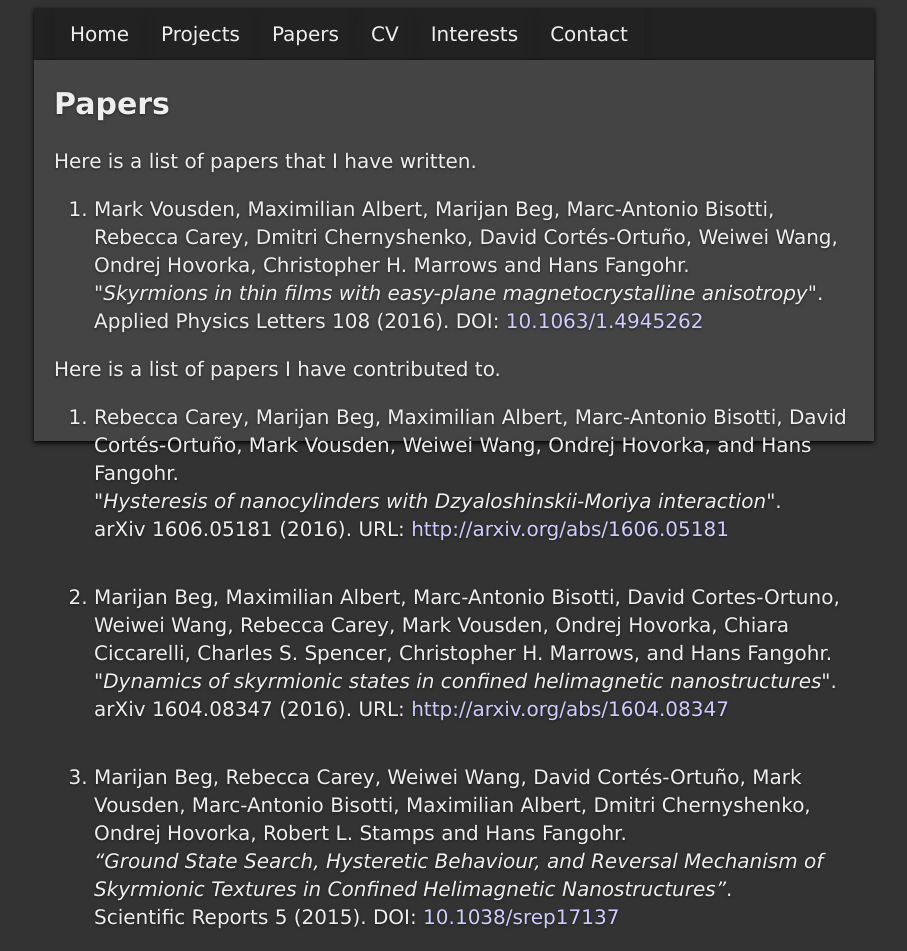
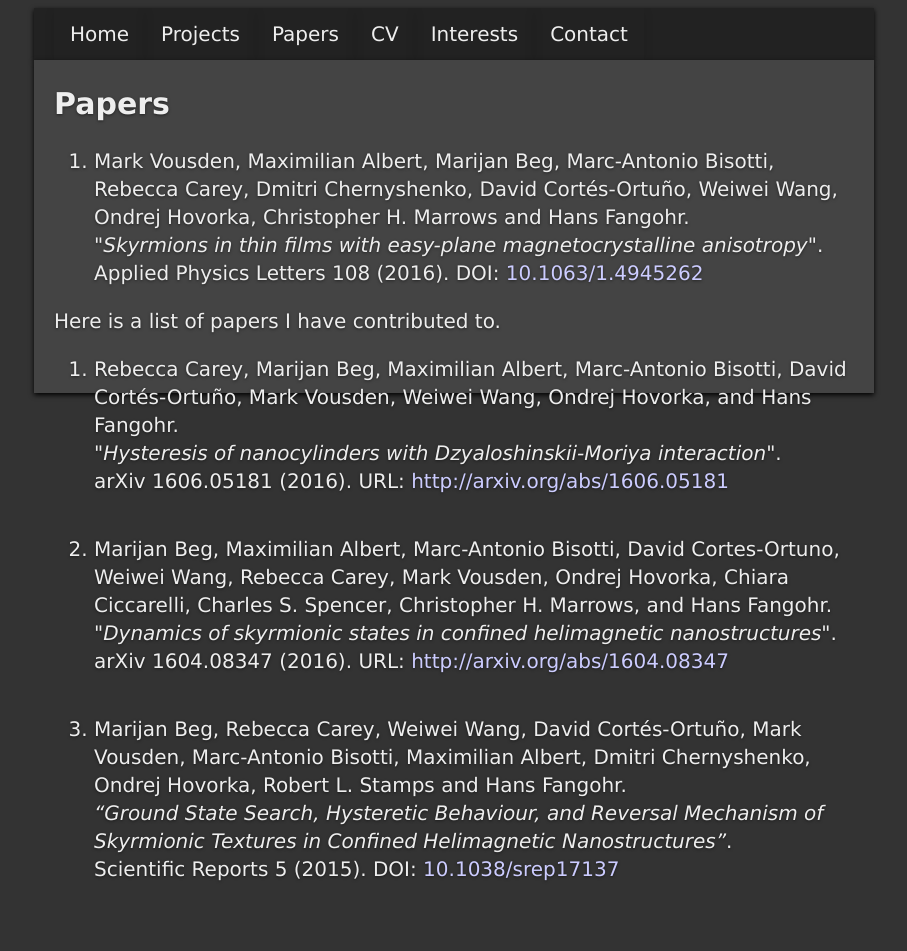
Before and after one commit to mvousden/personal-site, a Jekyll site: the page built from papers.html, in a window 1280 px wide. Shown: the whole page, without its empty margins (186-1093 px from the left). Built offline with Jekyll 4.4.1, drawn with Linux system fonts in a browser that asks for light colours; after the commit the page ends 903 px from its top, so only the background shows below that.

Commit message:
Remove redundant sentence.

```diff
--- a/papers.html
+++ b/papers.html
@@ -3,7 +3,6 @@ layout: default
 title: Papers
 ---
 
-<p>Here is a list of papers that I have written.</p>
 <p><ol>
 <li>
 Mark Vousden, Maximilian Albert, Marijan Beg, Marc-Antonio Bisotti, Rebecca
```
